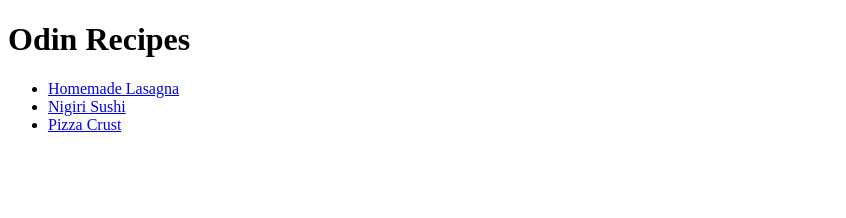
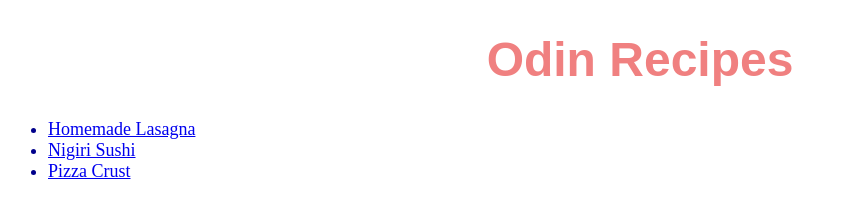
Before and after one commit to nqwzxs/odin-recipes, a plain HTML site: page index.html in a window 1280 px wide. Shown: the whole page, without its empty margins (0-846 px from the left). Drawn offline with Linux system fonts and the light colour scheme.

Commit message:
Add styles to web pages

```diff
--- a/index.html
+++ b/index.html
@@ -8,8 +8,8 @@
     <title>Odin Recipes</title>
 </head>
 <body>
-    <h1>Odin Recipes</h1>
-    <ul>
+    <h1 class="title">Odin Recipes</h1>
+    <ul class="pages">
         <li><a href="recipes/homemade-lasagna.html">Homemade Lasagna</a></li>
         <li><a href="recipes/nigiri-sushi.html">Nigiri Sushi</a></li>
         <li><a href="recipes/pizza-crust.html">Pizza Crust</a></li>
--- a/style.css
+++ b/style.css
@@ -0,0 +1,24 @@
+h1 {
+    color: green;
+    font-family: Arial, Helvetica, sans-serif;
+}
+
+.title {
+    font-size: 48px;
+    color: lightcoral;
+    text-align: center;
+}
+
+img {
+    width: 500px;
+    height: auto;
+}
+
+li {
+    font-size: 18px;
+    color: darkblue;
+}
+
+.pages {
+    font-size: 24px;
+}
```
Also changed, not shown: recipes/homemade-lasagna.html (+1 -1 lines), recipes/nigiri-sushi.html (+1 -1 lines), recipes/pizza-crust.html (+1 -1 lines).
